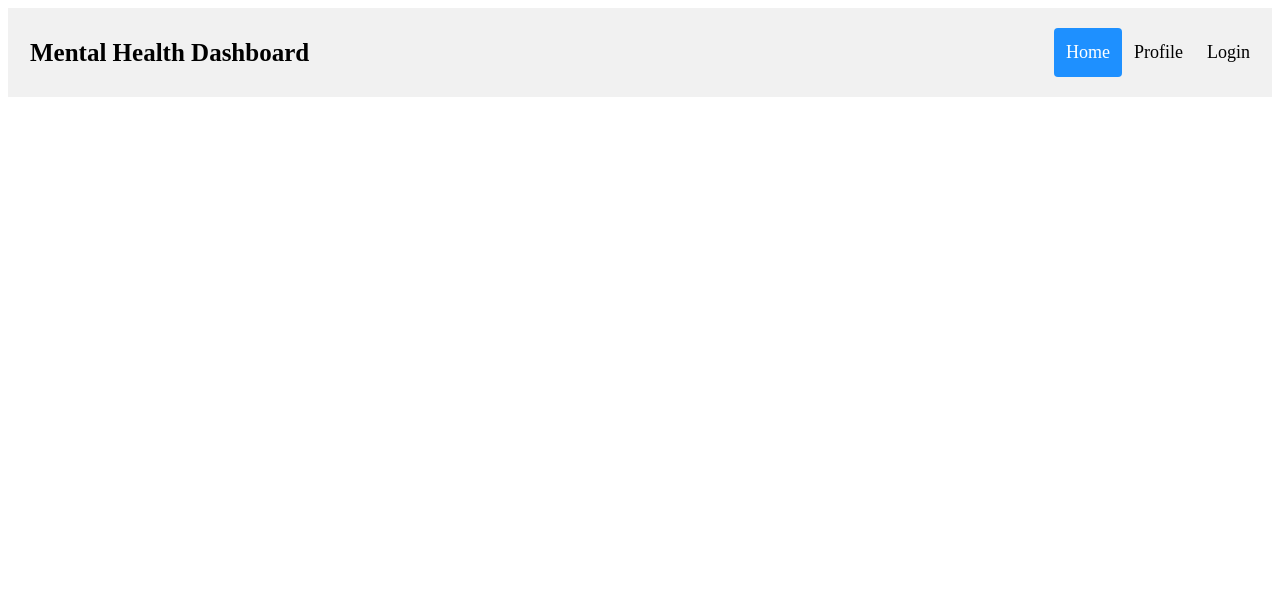
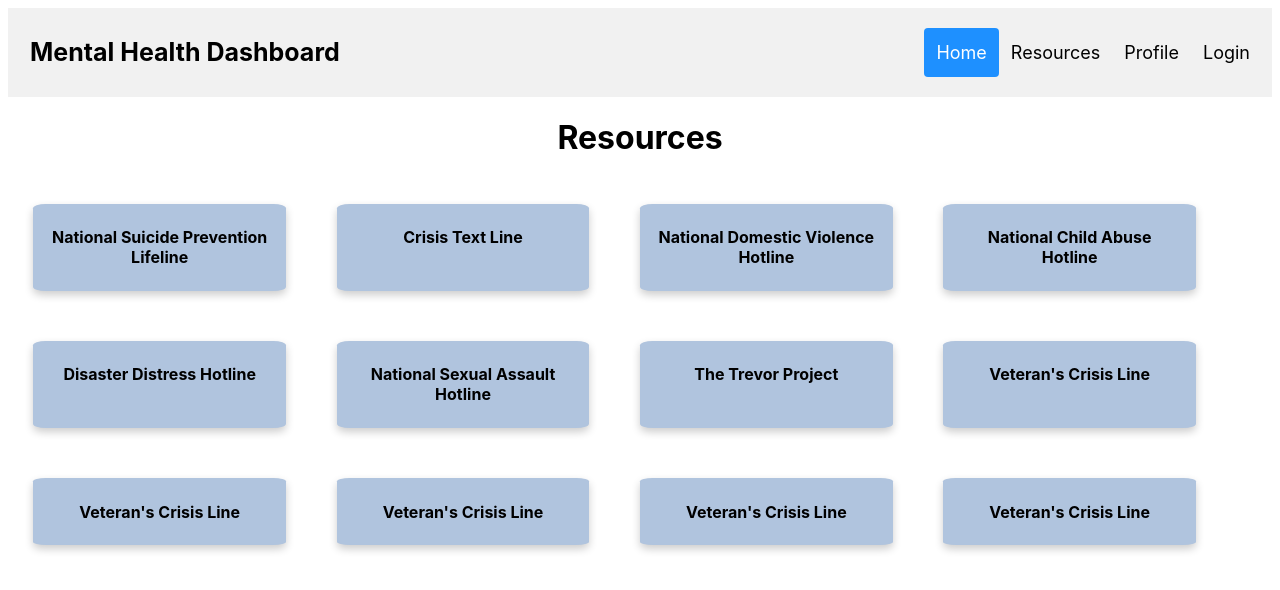
Before and after one commit to comp426-2022-spring/a99-taygeta, a website: page resources.html in a window 1280 px wide. Drawn offline with Linux system fonts and the light colour scheme.

Commit message:
resources page

```diff
--- a/css/styles.css
+++ b/css/styles.css
@@ -1,3 +1,8 @@
+/* font for all */
+html {
+  font-family: -apple-system, BlinkMacSystemFont, 'Segoe UI', Roboto, Oxygen, Ubuntu, Cantarell, 'Open Sans', 'Helvetica Neue', sans-serif;
+}
+
 /* Bordered form */
 form {
   border: 3px solid #f1f1f1;
--- a/resources.html
+++ b/resources.html
@@ -2,15 +2,108 @@
 <html>
     <head>
     <link rel="stylesheet" href="css/styles.css">
+
+    <style>
+        .card {
+          box-shadow: 0 4px 8px 0 rgba(0,0,0,0.2);
+          transition: 0.3s;
+          width: 20%;
+          background-color: lightsteelblue;
+          margin: 2%;
+          border-radius: 5%;
+        }
+
+        .card:hover {
+          box-shadow: 0 8px 16px 0 rgba(0,0,0,0.2);
+        }
+
+        .container {
+          padding: 2px 16px;
+          text-align: center;
+        }
+
+        .cont {
+          display: flex;
+          flex-wrap: wrap;
+          flex-direction: row;
+        }
+
+    </style>
     </head>
     <body>
         <div class="header">
         <a href="index.html" class="logo">Mental Health Dashboard</a>
         <div class="header-right">
             <a class="active" href="index.html">Home</a>
+            <a href="resources.html">Resources</a>
             <a href="profile.html">Profile</a>
             <a href="login.html">Login</a>
         </div>
         </div>
+        <div>
+            <h1 style="text-align: center;">Resources</h1>
+        </div>
+        <div class = "cont">
+            <div class="card">
+                <div class="container">
+                <h4><b>National Suicide Prevention Lifeline</b></h4>
+                </div>
+            </div>
+            <div class="card">
+                <div class="container">
+                <h4><b>Crisis Text Line</b></h4>
+                </div>
+            </div>
+            <div class="card">
+                <div class="container">
+                <h4><b>National Domestic Violence Hotline</b></h4>
+                </div>
+            </div>
+            <div class="card">
+                <div class="container">
+                <h4><b>National Child Abuse Hotline</b></h4>
+                </div>
+            </div>
+            <div class="card">
+                <div class="container">
+                <h4><b>Disaster Distress Hotline</b></h4>
+                </div>
+            </div>
+            <div class="card">
+                <div class="container">
+                <h4><b>National Sexual Assault Hotline</b></h4>
+                </div>
+            </div>
+            <div class="card">
+                <div class="container">
+                <h4><b>The Trevor Project</b></h4>
+                </div>
+            </div>
+            <div class="card">
+                <div class="container">
+                <h4><b>Veteran's Crisis Line</b></h4>
+                </div>
+            </div>
+            <div class="card">
+                <div class="container">
+                <h4><b>Veteran's Crisis Line</b></h4>
+                </div>
+            </div>
+            <div class="card">
+                <div class="container">
+                <h4><b>Veteran's Crisis Line</b></h4>
+                </div>
+            </div>
+            <div class="card">
+                <div class="container">
+                <h4><b>Veteran's Crisis Line</b></h4>
+                </div>
+            </div>
+            <div class="card">
+                <div class="container">
+                <h4><b>Veteran's Crisis Line</b></h4>
+                </div>
+            </div>
+        </div>
     </body>
   </html>
```
Also changed, not shown: index.html (+9 -5 lines).
